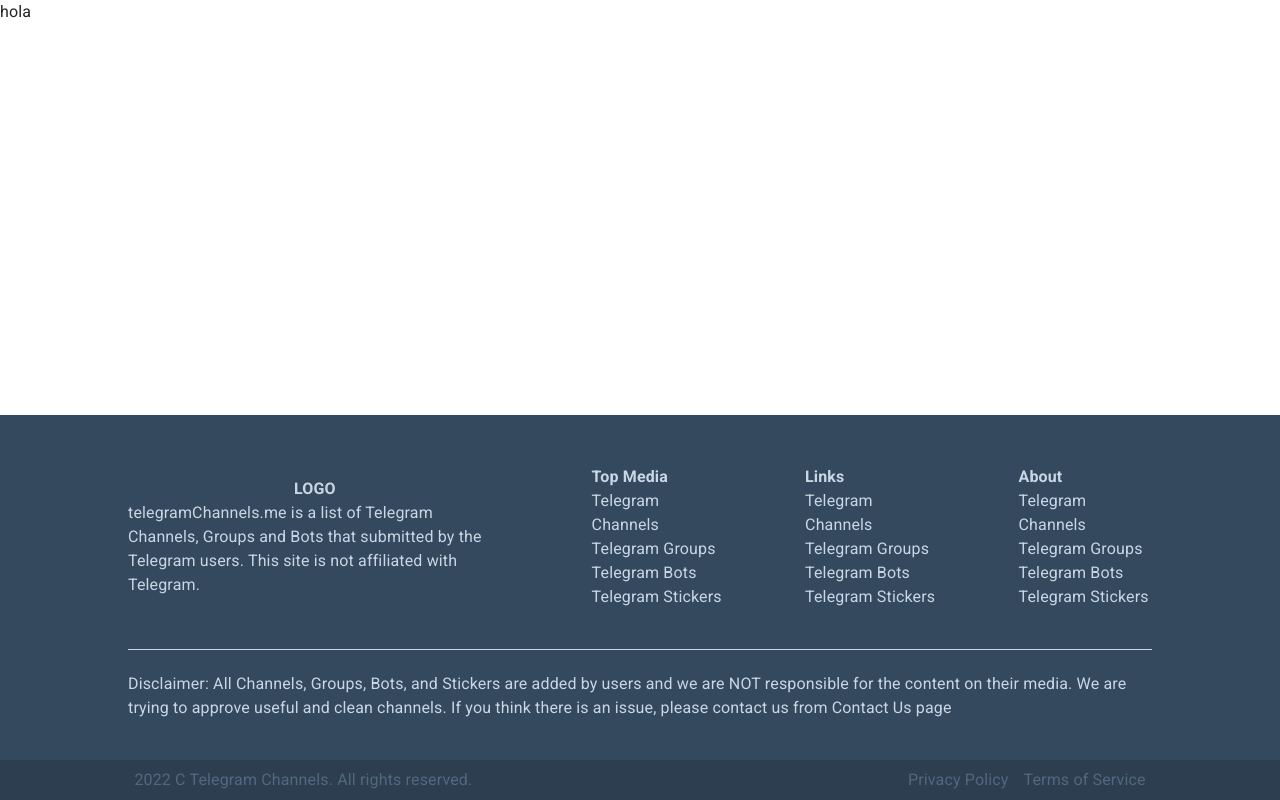
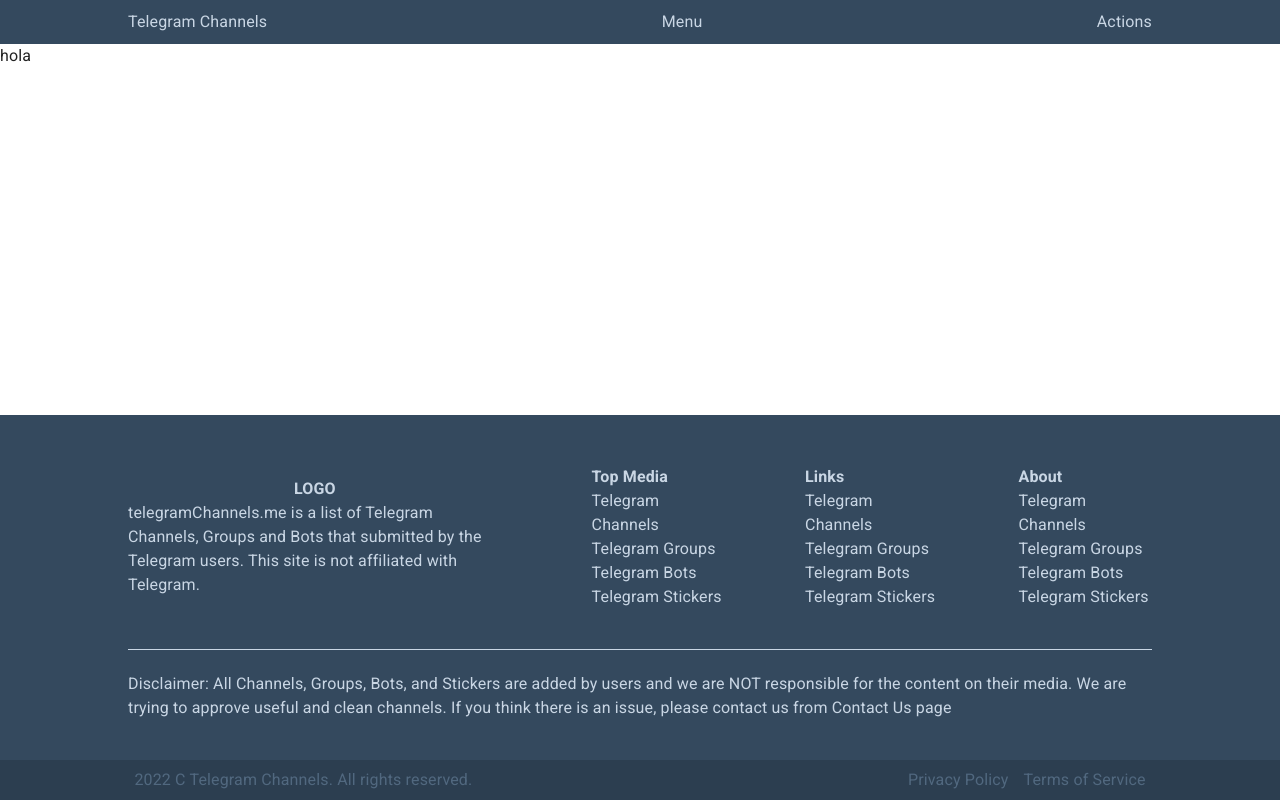
Before and after one commit to agsosa/minerank, a Next.js app in the folder client/: page / in a window 1280 px wide. Built offline with nearby package versions, Linux system fonts and the light colour scheme.

Commit message:
Init header component

```diff
--- /dev/null
+++ b/client/src/components/common/Header/Header.styled.tsx
@@ -0,0 +1,19 @@
+import { WIDTH_CONTENT } from "src/utils/style.utils";
+import styled from "styled-components";
+
+export const Container = styled.div`
+  width: 100%;
+  background-color: #34495e;
+  color: #c9d6e4;
+  display: flex;
+  justify-content: center;
+  align-items: center;
+`;
+
+export const HeaderContent = styled.div`
+  display: flex;
+  justify-content: space-between;
+  align-items: center;
+  padding: 10px 0px;
+  ${WIDTH_CONTENT}
+`;
--- a/client/src/components/common/Header/Header.tsx
+++ b/client/src/components/common/Header/Header.tsx
@@ -1 +1,15 @@
-export default {};
+import { Container, HeaderContent } from "./Header.styled";
+
+const Header = () => {
+  return (
+    <Container>
+      <HeaderContent>
+        <p>Telegram Channels</p>
+        <p>Menu</p>
+        <p>Actions</p>
+      </HeaderContent>
+    </Container>
+  );
+};
+
+export default Header;
--- a/client/src/pages/index.tsx
+++ b/client/src/pages/index.tsx
@@ -1,10 +1,12 @@
 import type { NextPage } from "next";
 import Footer from "src/components/common/Footer";
+import Header from "src/components/common/Header";
 import MainLayout from "src/components/common/MainLayout";
 
 const Home: NextPage = () => {
   return (
     <MainLayout>
+      <Header />
       <p>hola</p>
       <Footer />
     </MainLayout>
```
